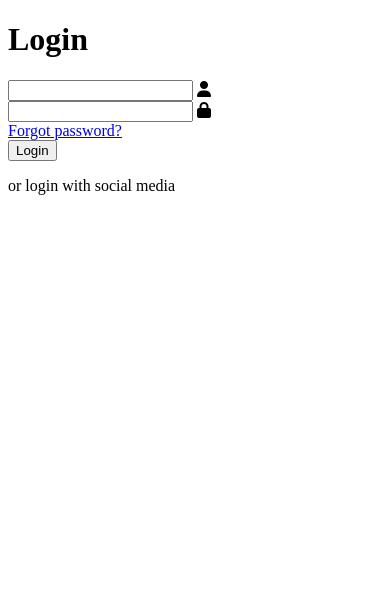
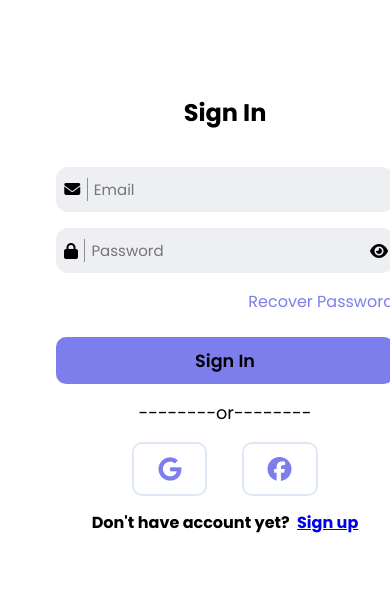
Before and after one commit to ucontactpawan/Attendance-portal2.0, a PHP site: page /login.php in a window 390 px wide; the page is wider, and only the part inside the window is pictured. Shown: the top 608 px of that part. Run offline with PHP 8.4, Linux system fonts and the light colour scheme.

Commit message:
second-commit

```diff
--- a/css/style.css
+++ b/css/style.css
@@ -0,0 +1,201 @@
+@import url("https://fonts.googleapis.com/css2?family=Poppins:wght@300;400;500;600;700;800;900&display=swap");
+
+/* This is log in page style  start*/
+* {
+  margin: 0;
+  padding: 0;
+  box-sizing: border-box;
+  font-family: "poppins", sans-serif;
+}
+body {
+  /* background-color: #c9d6ff;
+    background:linear-gradient(to right,#e2e2e2,#c9d6ff); */
+  background: white;
+}
+.container {
+  background: #fff;
+  width: 450px;
+  padding: 1.5rem;
+  margin: 50px auto;
+  border-radius: 10px;
+  box-shadow: 1px 2px 8px rgba(0, 0, 0, 0.6);
+}
+form {
+  margin: 0 2rem;
+}
+.form-title {
+  font-size: 1.5rem;
+  font-weight: 700;
+  text-align: center;
+  padding: 1.3rem;
+  margin-bottom: 0.4rem;
+}
+input {
+  flex: 10;
+  color: inherit;
+  width: 100%;
+  background-color: transparent;
+  border: none;
+  font-size: 15px;
+  padding: 0 0.4em;
+  border-left: solid 1px hsla(0, 0%, 0%, 0.4);
+}
+input:focus {
+  border-left: solid 1px hsla(240, 73%, 71%, 1);
+}
+.input-group {
+  padding: 1% 0;
+  position: relative;
+  background-color: hsla(227, 63%, 18%, 0.07);
+  margin: 1em auto;
+  border-radius: 12px;
+  display: flex;
+  padding: 0.7em 0.1em;
+}
+.error {
+  position: absolute;
+  left: 2em;
+  bottom: -1em;
+}
+.error p {
+  color: red;
+  font-weight: 500;
+  text-align: center;
+  font-size: 14px;
+}
+.input-group:focus-within {
+  border: 1.5px solid rgb(125, 125, 235);
+}
+.input-group i {
+  flex: 1;
+  color: black;
+  display: flex;
+  justify-content: center;
+  align-items: center;
+}
+.input-group:focus-within i {
+  color: rgb(125, 125, 235);
+}
+.input-group.password i:first-child {
+  flex: 1.1;
+}
+input:focus {
+  outline: none;
+}
+
+.recover {
+  text-align: right;
+  font-size: 1rem;
+  margin-bottom: 1rem;
+}
+.recover a {
+  text-decoration: none;
+  color: rgb(125, 125, 235);
+}
+.recover a:hover {
+  color: blue;
+  text-decoration: underline;
+}
+.btn {
+  font-size: 1.1rem;
+  padding: 0.6em 0;
+  border-radius: 10px;
+  outline: none;
+  border: none;
+  width: 100%;
+  background: rgb(125, 125, 235);
+  color: black;
+  cursor: pointer;
+  transition: 0.9s;
+  margin-top: 0.4em;
+  font-weight: 600;
+}
+.btn:hover {
+  background: #07001f;
+  color: white;
+}
+.or {
+  font-size: 1.1rem;
+  margin-top: 1rem;
+  margin-bottom: 1rem;
+  text-align: center;
+}
+.icons {
+  text-align: center;
+}
+.icons i {
+  color: rgb(125, 125, 235);
+  padding: 0.8rem 1.5rem;
+  border-radius: 10px;
+  font-size: 1.5rem;
+  cursor: pointer;
+  border: 2px solid #dfe9f5;
+  margin: 0 15px;
+  transition: 1s;
+}
+.icons i:hover {
+  background: #07001f;
+  font-size: 1.6rem;
+  border: 2px solid rgb(125, 125, 235);
+}
+.links {
+  display: flex;
+  justify-content: space-around;
+  padding: 0 4rem;
+  margin-top: 0.9rem;
+  font-weight: bold;
+}
+button {
+  color: rgb(125, 125, 235);
+  border: none;
+  background-color: transparent;
+  font-size: 1rem;
+  font-weight: bold;
+}
+button:hover {
+  text-decoration: underline;
+  color: blue;
+}
+.error-main {
+  background-color: brown;
+  padding: 0.5em 1em;
+  border-radius: 12px;
+  width: 80%;
+  margin: 0 auto;
+}
+.error-main p {
+  color: white;
+  text-align: center;
+}
+.user-details {
+  margin-top: 5em;
+  font-size: 1.5em;
+  font-weight: 400;
+}
+.user-details p {
+  margin-bottom: 0.5em;
+  text-align: center;
+}
+.user-details p:first-child {
+  text-decoration: underline;
+  margin-bottom: 2em;
+  font-weight: 600;
+}
+.user-details a {
+  display: block;
+  text-align: center;
+  text-decoration-color: rgb(125, 125, 235);
+  color: rgb(125, 125, 235);
+  transition: 5ms;
+}
+.user-details a:hover {
+  color: blue;
+  text-decoration-color: blue;
+}
+@media screen and (max-width: 767px) {
+  .container {
+    box-shadow: unset;
+  }
+}
+
+/* log-in page style end here */
--- a/js/script.js
+++ b/js/script.js
@@ -0,0 +1,14 @@
+const eyeIcon = document.getElementById("eye");
+const passwordField = document.getElementById("password");
+
+eyeIcon.addEventListener("click", () => {
+  if (passwordField.type === "password" && passwordField.value) {
+    passwordField.type = "text";
+    eyeIcon.classList.remove("fa-eye");
+    eyeIcon.classList.add("fa-eye-slash");
+  } else {
+    passwordField.type = "password";
+    eyeIcon.classList.remove("fa-eye-slash");
+    eyeIcon.classList.add("fa-eye");
+  }
+});
--- a/login.php
+++ b/login.php
@@ -1,38 +1,48 @@
 <!DOCTYPE html>
 <html lang="en">
+
 <head>
     <meta charset="UTF-8">
     <meta name="viewport" content="width=device-width, initial-scale=1.0">
-    <title>Log</title>
-    <link rel="stylesheet" href="https://cdnjs.cloudflare.com/ajax/libs/font-awesome/6.7.2/css/all.min.css"/>
+    <title>login page</title>
+    <link rel="stylesheet" href="css/style.css">
+    <link rel="stylesheet" href="https://cdnjs.cloudflare.com/ajax/libs/font-awesome/6.7.2/css/all.min.css" />
+</head>
 
-</head>
 <body>
     <div class="container">
-        <div class="form-box login">
-            <form action="login.ph" method="post">
-                <h1>Login</h1>
-                <div class="input-box">
-                    <input type="text" name="username" required>
-                    <i class="fa-solid fa-user"></i>
-                </div>
-                <div class="input-box">
-                    <input type="password" name="password" required>
-                    <i class="fa-solid fa-lock"></i>
-                </div>
-                <div class="forgot-link">
-                    <a href="#">Forgot password?</a>
-                </div>
-                <button type="submit" class="btn">Login</button>
-                <p>or login with social media</p>
-                <div class="social-icons">
-
-                </div>
-            </form>
-
+        <h1 class="form-title">
+            Sign In
+        </h1>
+        <form method="POST" action="">
+            <div class="input-group">
+                <i class="fas fa-envelope"></i>
+                <input type="email" name="email" id="email" required placeholder="Email">
+            </div>
+            <div class="input-group">
+                <i class="fas fa-lock"></i>
+                <input type="password" name="password" id="password" required placeholder="Password">
+                <i class="fa fa-eye" id="eye"></i>
+            </div>
+            <p class="recover">
+                <a href="#">Recover Password</a>
+            </p>
+            <input type="submit" class="btn" value="Sign In" name="signin">
+        </form>
+        <p class="or">
+            --------or--------
+        </p>
+        <div class="icons">
+            <i class="fab fa-google"></i>
+            <i class="fab fa-facebook"></i>
         </div>
-
+        <div class="links">
+            <p>Don't have account yet?</p>
+            <a href="register.php">Sign up</a>
+        </div>
     </div>
 
+    <script src="js/script.js"></script>
 </body>
+
 </html>
```
